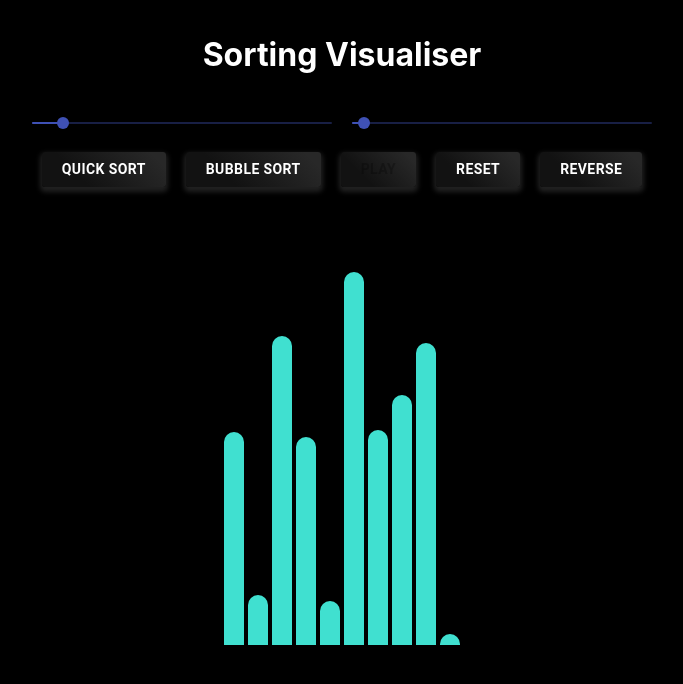
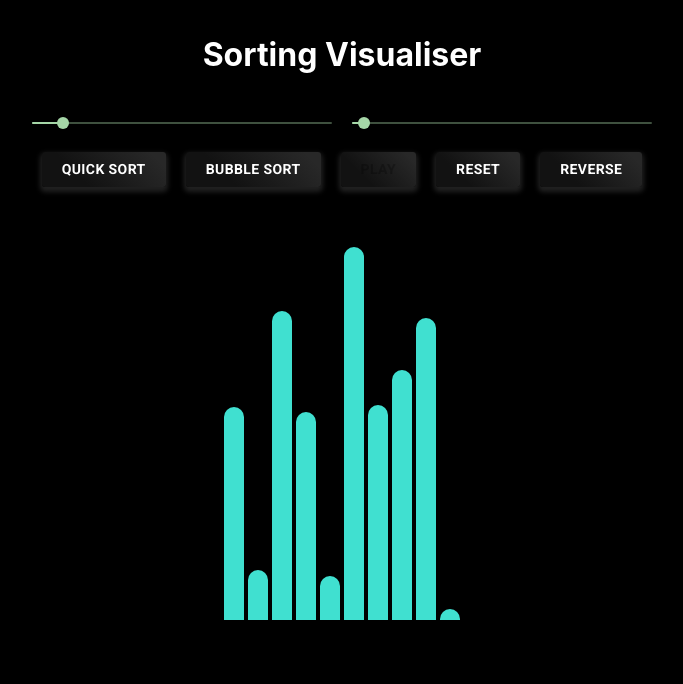
Before and after one commit to heroesIV/SortViz, a React (Create React App) app: page / in a window 1280 px wide. Shown: the top 684 px of the page, without its empty margins (298-981 px from the left). Built offline with nearby package versions, Linux system fonts and the light colour scheme.

Commit message:
material ui 1

```diff
--- a/public/index.html
+++ b/public/index.html
@@ -15,6 +15,10 @@
       user's mobile device or desktop. See https://developers.google.com/web/fundamentals/web-app-manifest/
     -->
     <link rel="manifest" href="%PUBLIC_URL%/manifest.json" />
+    <link
+      rel="stylesheet"
+      href="https://fonts.googleapis.com/css?family=Roboto:300,400,500,700&display=swap"
+    />
     <!--
       Notice the use of %PUBLIC_URL% in the tags above.
       It will be replaced with the URL of the `public` folder during the build.
--- /dev/null
+++ b/src/Theme.js
@@ -0,0 +1,16 @@
+import { createMuiTheme } from "@material-ui/core/styles";
+import purple from "@material-ui/core/colors/purple";
+import green from "@material-ui/core/colors/green";
+
+const theme = createMuiTheme({
+  palette: {
+    primary: {
+      main: green[200],
+    },
+    secondary: {
+      main: purple[300],
+    },
+  },
+});
+
+export default theme;
--- a/src/components/Bars.js
+++ b/src/components/Bars.js
@@ -30,7 +30,7 @@ export default function Bars() {
           height: "420px",
           width: "90%",
           margin: "auto",
-          marginTop: "2%",
+          // marginTop: "2%",
         }}
       >
         {array.map((height, index) => {
--- a/src/index.js
+++ b/src/index.js
@@ -2,5 +2,14 @@ import React from "react";
 import ReactDOM from "react-dom";
 import "./index.css";
 import App from "./App";
+import theme from "./Theme";
+import { ThemeProvider } from "@material-ui/core/styles";
 
-ReactDOM.render(<App />, document.getElementById("root"));
+ReactDOM.render(
+  <>
+    <ThemeProvider theme={theme}>
+      <App />
+    </ThemeProvider>
+  </>,
+  document.getElementById("root")
+);
```
